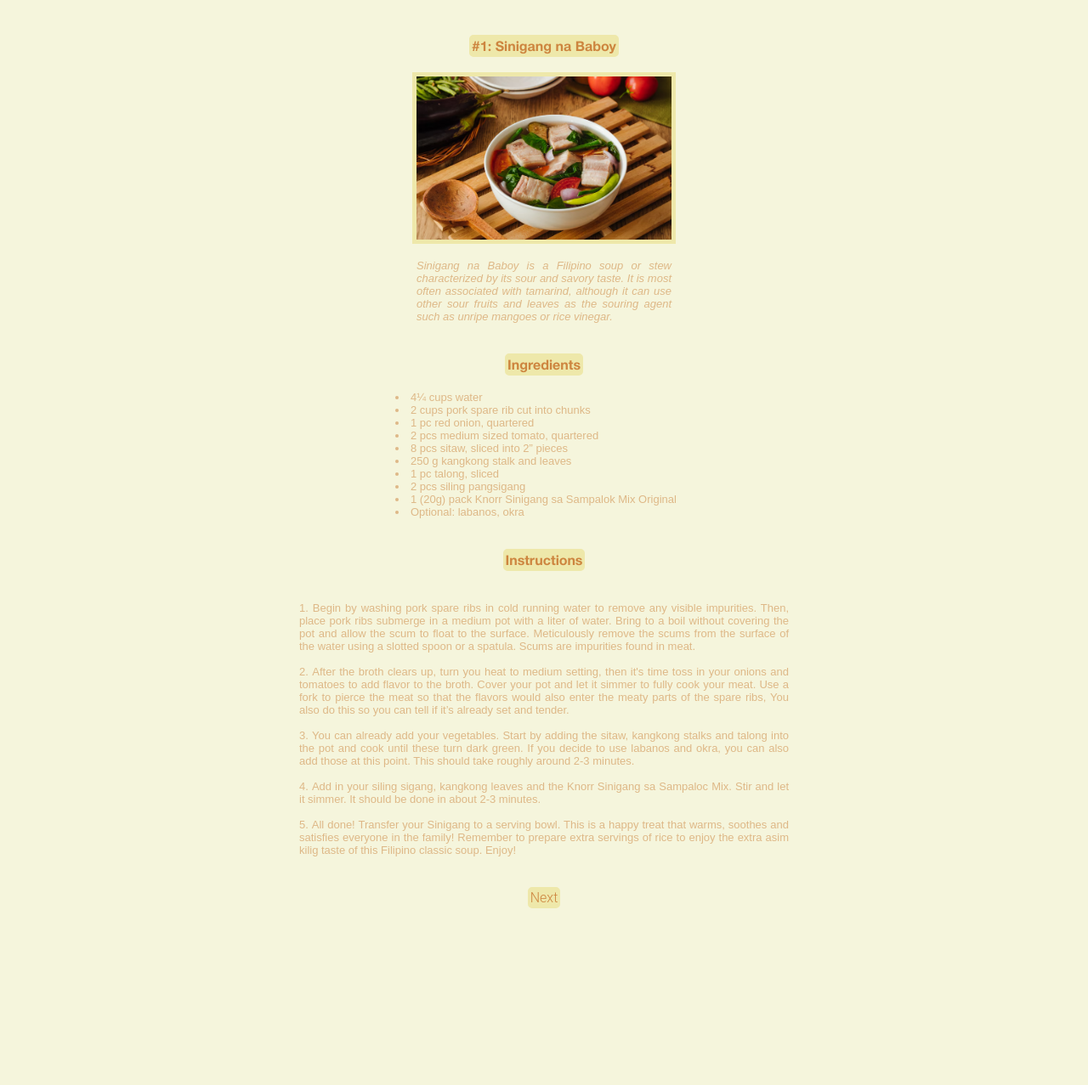
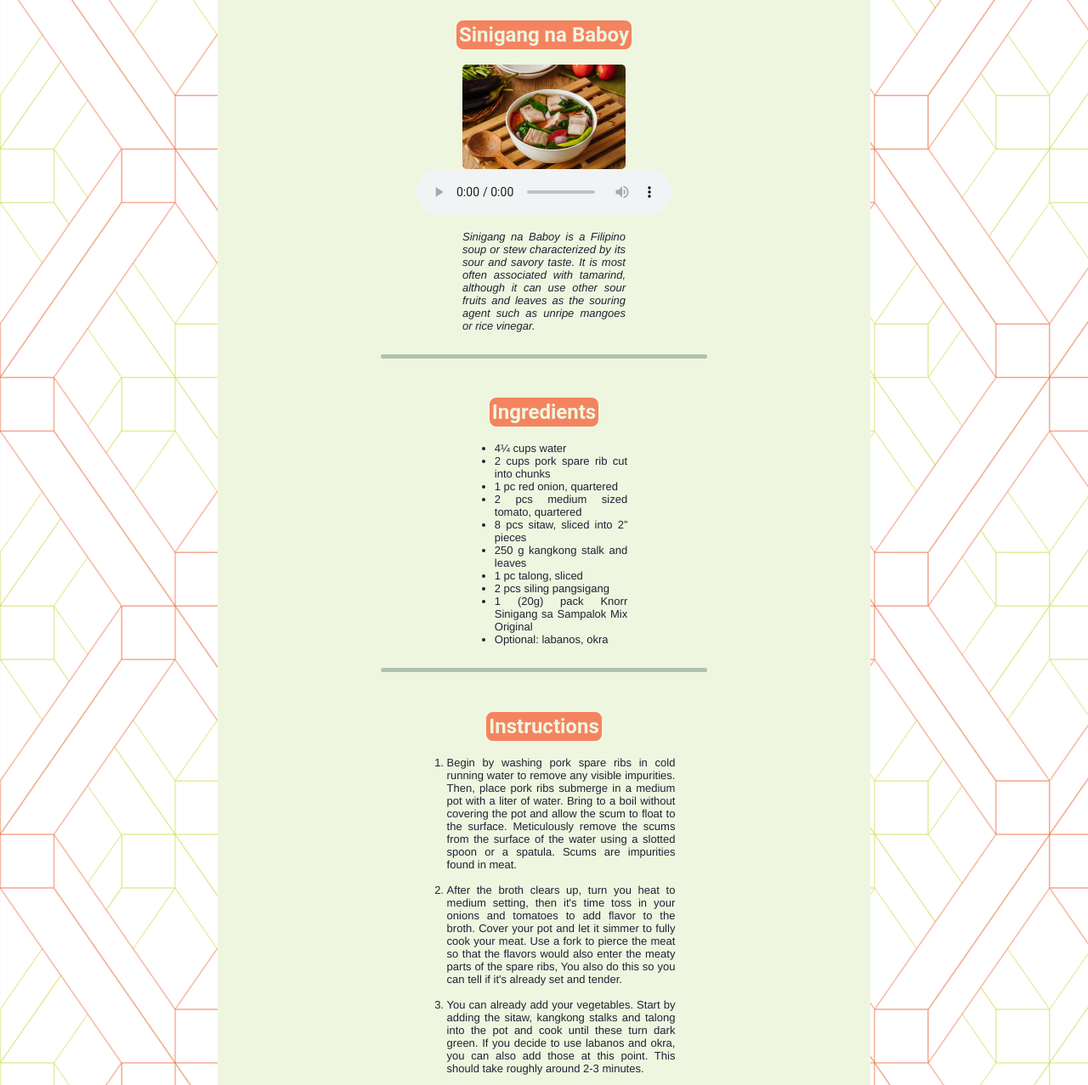
Before and after one commit to zarrapha/Food, a plain HTML site: page Index.html in a window 1280 px wide. Shown: the part 94-1371 px from the top of the page at 85% size. Before the commit the page ends 1203 px from the top, so only its background shows below. Drawn offline with Linux system fonts and the light colour scheme; files whose address does not match are found by name; a web font is replaced by a local one.

Commit message:
Redesign
-colors changed
-fancy sides added
-header added
-audio for pages 1-3 added
-added separators

```diff
--- a/Index.html
+++ b/Index.html
@@ -5,29 +5,28 @@
     <title>My Favorite Dishes</title>
   </head>
 
+<meta charset="utf-8">
 <link rel="stylesheet" href="style.css"/>
+<meta name="viewport" content="width=device-width, initial-scale=1.0">
 
-<style>
-img {
-  display: block;
-  margin: auto;
-  border-style: solid;
-  border-color: palegoldenrod;
-  border-width: 5px;
-}
-</style>
 
 <body>
-<h1>My Favorite Dishes</h1>
+<div class="header">
+  <h1>My Favorite Dishes</h1>
+</div>
 
- <br />
- <br />
-
-<h2>#1: Sinigang na Baboy</h2>
+<div class="container">
+<h2>Sinigang na Baboy</h2>
 
  <br>
 
-<img src="img/Sinigang.jpg" width="25%"/>
+ <div id="img">
+<img src="img/Sinigang.jpg" width="25%" alt="Sinigang"/>
+ </div>
+
+<audio controls autoplay loop>
+  <source src="bgm/sinigang.mp3" type="audio/mp3">
+</audio>
 
  <br>
 
@@ -37,9 +36,9 @@ img {
   as the souring agent such as unripe mangoes or rice vinegar.
 </dl></i>
 
- <br> <br>
+ <br> <hr>
 
-<h3>Ingredients</h3>
+<h2>Ingredients</h2>
 
  <br>
 
@@ -56,11 +55,12 @@ img {
   <li>Optional: labanos, okra</li>
 </ul>
 
-<br> <br>
+<br>
+<hr>
 
-<h4>Instructions</h4>
+<h2>Instructions</h2>
 
- <br> <br>
+ <br>
 
 <ol>
     <li>Begin by washing pork spare ribs in cold running water to remove any visible impurities.
@@ -76,7 +76,7 @@ img {
         then it's time toss in your onions and tomatoes to add flavor to the broth.
         Cover your pot and let it simmer to fully cook your meat.
         Use a fork to pierce the meat so that the flavors would also enter the meaty parts of the spare ribs,
-        You also do this so you can tell if it’s already set and tender.
+        You also do this so you can tell if it's already set and tender.
     </li>
 
     <br>
@@ -100,9 +100,12 @@ img {
     </li>
 </ol>
 
-<br> <br>
+ <br>
+ <hr>
+ <br>
 
 <a href="02.html"> Next </a>
+</div>
 
 </body>
 </html>
--- a/style.css
+++ b/style.css
@@ -1,98 +1,132 @@
-/* Peru for heading, Burlywood for descriptions, palegoldenrod for borders and outlines */
-
 h1 {
   text-align: center;
   font-family: roboto;
   font-weight: 700;
-  color: peru;
+  color: #ec9f05;
+  margin: auto;
 }
 
-:where(h2, h3, h4, h5, h6) {
+.header {
+  background-color: #f55536;
+  height: 80px;
+  display: flex;
+  align-items: center;
+}
+
+.container {
+  background-color: #eff6e0;
+  display: flex;
+  flex-direction: column;
+  max-width: 60%;
+  margin: auto;
+}
+
+img {
+  display: block;
+  margin: auto;
+  border-radius: 5px;
+}
+
+audio {
+  margin: auto;
+}
+
+hr {
+  color: #aec3b0;
+  width: 50%;
+  height: 5px;
+  background-color: #aec3b0;
+  border-radius: 5px;
+  border-style: hidden;
+}
+
+h2 {
   text-align: center;
-  font-family: helvetica;
+  font-family: roboto;
   font-weight: 700; /* 500 is normal text, 700 is bold text for Helvetica */
-  font-size: medium;
-  color: peru;
-  margin: 0 auto;
+  font-size: big;
+  color: #eff6e0;
+  margin: auto;
+  margin-top: 5%;
   display: table;
   border-style: solid;
-  border-color: palegoldenrod;
-  border-radius: 5px;
-  background-color: palegoldenrod;
+  border-color: #f4845f;
+  background-color: #f4845f;
+  border-radius: 8px;
 }
 
 body {
-  background-color: beige;
-  margin: 40px;
+  margin: auto;
+  padding: 0;
+  background-image: url("img/interlacement.png");
+  background-color: #aec3b0;
 }
 
 dl {
   max-width: 25%;
-  margin: 0 auto;
+  margin: auto;
   text-align: justify;
   font-size: small;
-  font-family: arial;
-  color: burlywood;
+  font-family: helvetica;
+  color: #1f2232;
+  display: block;
 }
 
 ul {
   max-width: 50%;
-  margin: 0 auto;
-  text-align: justify;
+  margin: auto;
+  text-align: center;
   font-size: small;
-  font-family: arial;
-  color: burlywood;
-  list-style-position: inside;
-  padding-left: 10px;
+  font-family: helvetica;
+  color: #1f2232;
 }
 
 ol {
-  max-width: 80%;
-  margin: 0 auto;
+  max-width: 70%;
+  margin: auto;
   text-align: justify;
   font-size: small;
-  font-family: arial;
-  color: burlywood;
-  list-style-position: outside;
-  padding-left: 0;
+  font-family: helvetica;
+  color: #1f2232;
 }
 
 li {
-  max-width: 60%;
-  margin: 0 auto;
+  max-width: 50%;
+  margin: auto;
   text-align: justify;
   font-size: small;
-  font-family: arial;
-  color: burlywood;
-  list-style-position: inside;
-  padding-left: 0;
+  font-family: helvetica;
+  color: #1f2232;
 }
 
 a {
   font-family: roboto;
   font-weight: 300;
   font-style: bold;
-  font-size: medium;
+  font-size: large;
   text-align: center;
   text-decoration-line: none;
-  display: table;
-  margin: 0 auto;
+  display: block;
+  margin: auto;
   border-style: solid;
-  border-color: palegoldenrod;
+  border-color: #f55536;
   border-radius: 5px;
-  background-color: palegoldenrod;
+  background-color: #f55536;
+  margin-bottom: 30px;
 }
 
 a:link {
-  color: peru;
+  color: #ec9f05;
 }
 
 a:visited {
-  color: peru;
+  color: #ec9f05;
 }
 
 a:hover {
-  color: beige;
+  color: #eff6e0;
+  border-color: #f4845f;
+  background-color: #f4845f;
 }
 
 .button-container {
```
Also changed, not shown: 02.html (+22 -19 lines), 03.html (added, +130 -0 lines), 04.html (added, +130 -0 lines), img/interlacement.png (added), img/ratatouille.jpg (added), 3 other files.
